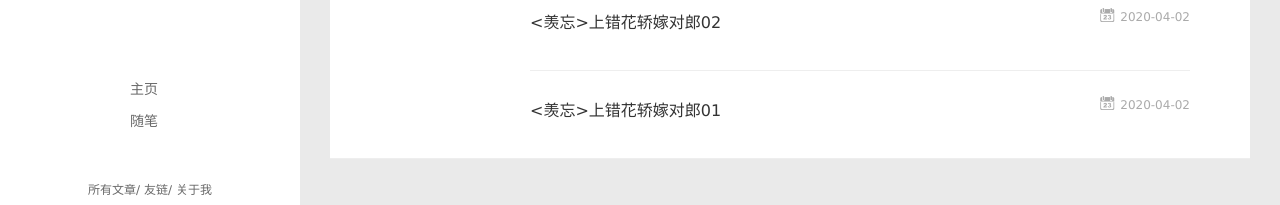
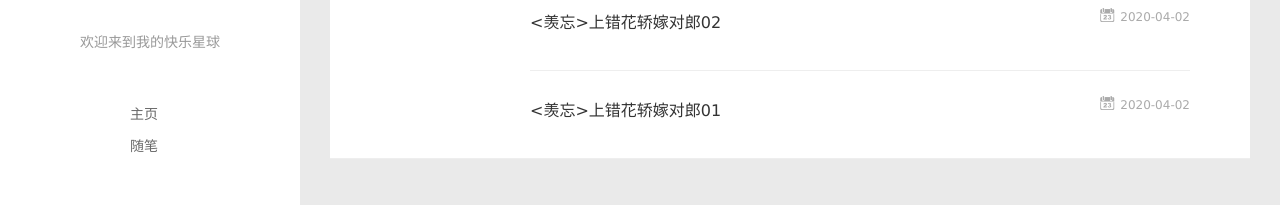
Before and after one commit to DJupiter/DJupiter.github.io, a plain HTML site: page archives/2020/04/index.html in a window 1280 px wide. Shown: the part 310-515 px from the top of the page. Drawn offline with Linux system fonts and the light colour scheme.

Commit message:
Site updated: 2020-04-03 20:09:09

```diff
--- a/archives/2020/04/index.html
+++ b/archives/2020/04/index.html
@@ -8,11 +8,12 @@
   <link rel="dns-prefetch" href="http://yoursite.com">
   <title>Archives: 2020/4 | DJupiter</title>
   <meta name="viewport" content="width=device-width, initial-scale=1, maximum-scale=1">
-  <meta property="og:type" content="website">
+  <meta name="description" content="欢迎来到我的快乐星球">
+<meta property="og:type" content="website">
 <meta property="og:title" content="DJupiter">
 <meta property="og:url" content="http://yoursite.com/archives/2020/04/index.html">
 <meta property="og:site_name" content="DJupiter">
-<meta property="og:locale" content="en_US">
+<meta property="og:description" content="欢迎来到我的快乐星球">
 <meta property="article:author" content="DJupiter">
 <meta name="twitter:card" content="summary">
 
@@ -48,6 +49,8 @@
 		<hgroup>
 		  <h1 class="header-author"><a href="/">DJupiter</a></h1>
 		</hgroup>
+
+		<p class="header-subtitle">欢迎来到我的快乐星球</p>
 
 
 		<nav class="header-menu">
@@ -106,6 +109,8 @@
 			<hgroup>
 			  <h1 class="header-author js-header-author">DJupiter</h1>
 			</hgroup>
+
+			<p class="header-subtitle"><i class="icon icon-quo-left"></i>欢迎来到我的快乐星球<i class="icon icon-quo-right"></i></p>
 
 
 
```
Also changed, not shown: 2020/04/02/上错花轿嫁对郎01/index.html (+4 -1 lines), 2020/04/02/上错花轿嫁对郎02/index.html (+4 -1 lines), 2020/04/02/并蒂莲/index.html (+4 -1 lines), 2020/04/02/并蒂莲再续/index.html (+4 -1 lines), 2020/04/03/风尘路 地缚灵28/index.html (+4 -1 lines), archives/2020/index.html (+7 -2 lines), archives/index.html (+7 -2 lines), index.html (+7 -2 lines).
